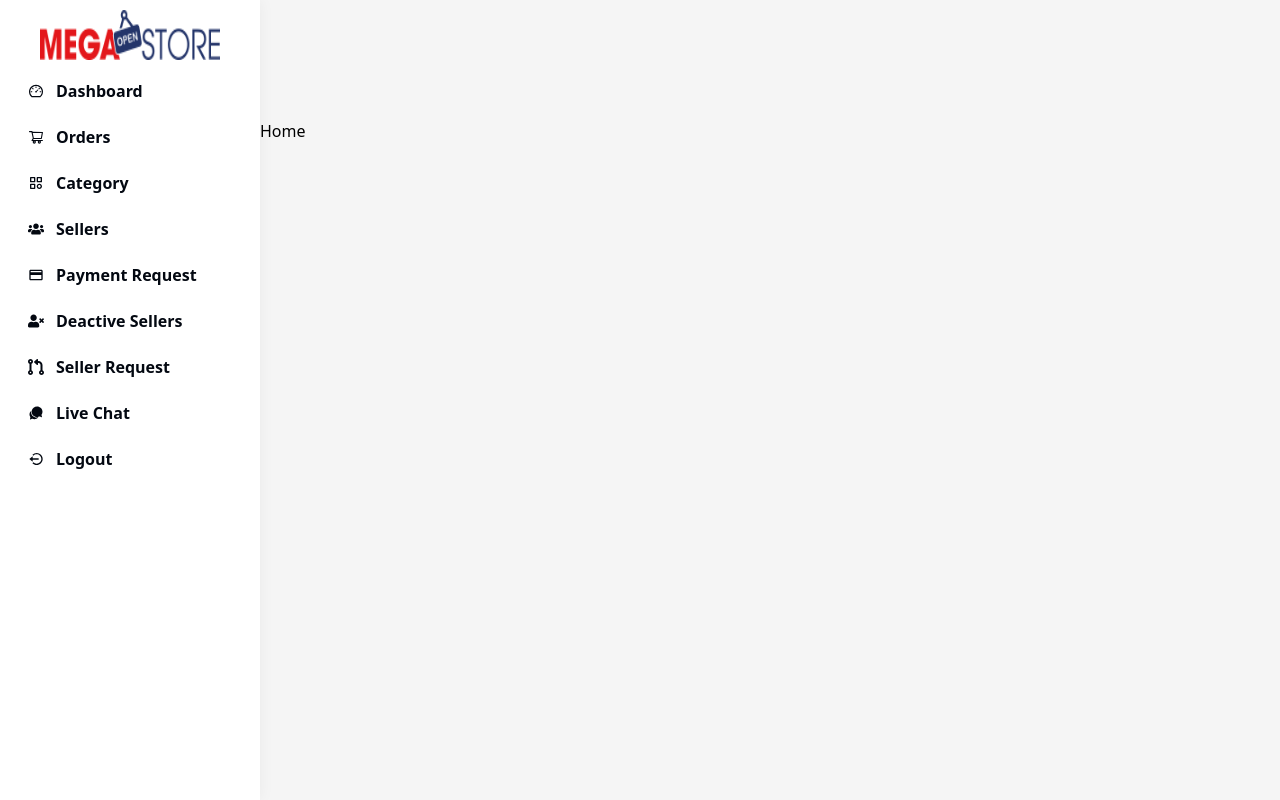
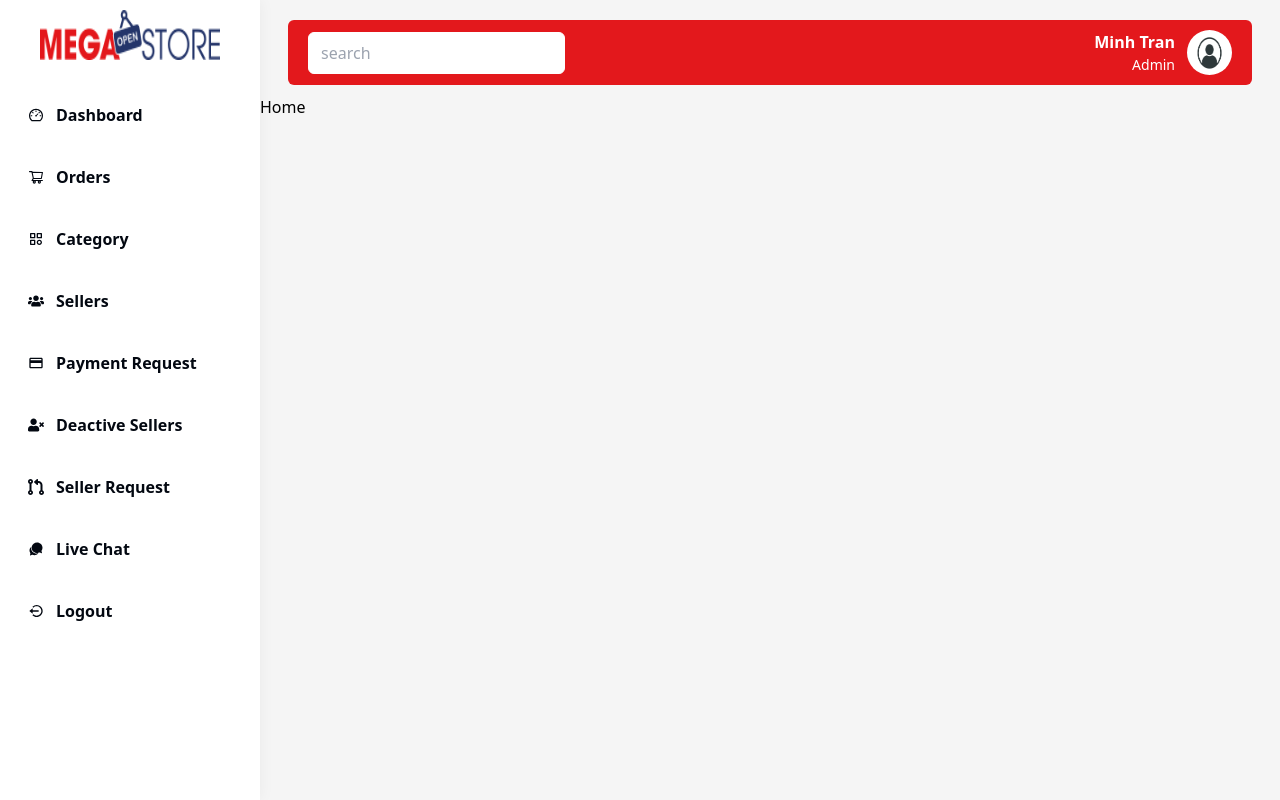
Before and after one commit to minh261002/Multi-Vendor-Ecommerce-Dashboard, a React (Create React App) app: page / in a window 1280 px wide. Built offline with nearby package versions, Linux system fonts and the light colour scheme.

Commit message:
Header design

```diff
--- a/src/layouts/Header.jsx
+++ b/src/layouts/Header.jsx
@@ -1,11 +1,36 @@
 import React from 'react';
+import { FaList } from 'react-icons/fa';
 
-const Header = () => {
+const Header = ({ showSidebar, setShowSidebar }) => {
     return (
         <div>
-            <h1>Header </h1>
+            <div className='fixed top-0 left-0 w-full py-5 px-2 lg:px-7 z-40'>
+                <div className='ml-0 lg:ml-[260px] rounded-md h-[65px] flex justify-between items-center bg-[#e3181c] px-5 transition-all'>
+
+                    <div onClick={() => setShowSidebar(!showSidebar)} className='w-[35px] flex lg:hidden h-[35px] rounded-sm bg-white shadow-lg hover:shadow-indigo-500/50 justify-center items-center cursor-pointer ' >
+                        <FaList className='text-black text-lg' />
+                    </div>
+
+                    <div className='hidden md:block'>
+                        <input className='px-3 py-2 outline-none border border-white bg-white border-slate-700 rounded-md text-[#423d72] focus:border-[#e3181c] overflow-hidden' type="text" name='search' placeholder='search' />
+                    </div>
+
+                    <div className='flex justify-center items-center gap-8 relative'>
+                        <div className='flex justify-center items-center'>
+                            <div className='flex justify-center items-center gap-3'>
+                                <div className='flex justify-center items-center flex-col text-end'>
+                                    <h2 className='text-md font-bold text-white'>Minh Tran</h2>
+                                    <span className='text-[14px] w-full font-normal text-white'>Admin</span>
+                                </div>
+                                <img className='w-[45px] h-[45px] rounded-full overflow-hidden' src="/images/admin.jpg" alt="" />
+
+                            </div>
+                        </div>
+
+                    </div>
+                </div>
+            </div>
         </div>
     );
 };
-
 export default Header;
--- a/src/layouts/MainLayout.jsx
+++ b/src/layouts/MainLayout.jsx
@@ -1,13 +1,15 @@
-import React from 'react';
+import React, { useState } from 'react';
 import { Outlet } from 'react-router-dom';
 import Header from './Header';
 import Sidebar from './Sidebar';
 
 const MainLayout = () => {
+    const [showSidebar, setShowSidebar] = useState(false)
+
     return (
         <div className='bg-[#f5f5f5] w-full min-h-screen'>
-            <Header />
-            <Sidebar />
+            <Header showSidebar={showSidebar} setShowSidebar={setShowSidebar} />
+            <Sidebar showSidebar={showSidebar} setShowSidebar={setShowSidebar} />
 
             <div className='ml-0 lg:ml-[260px] pt-[95px] transition-all'>
                 <Outlet />
--- a/src/layouts/Sidebar.jsx
+++ b/src/layouts/Sidebar.jsx
@@ -3,7 +3,7 @@
 import { getNav } from '../navigation/index';
 import { BiLogOutCircle } from "react-icons/bi";
 
-const Sidebar = () => {
+const Sidebar = ({ showSidebar, setShowSidebar }) => {
     const [allNav, setAllNav] = useState([])
     useEffect(() => {
         const navs = getNav('admin')
@@ -14,15 +14,14 @@
 
 
     return (
-        <div className={`w-[260px] fixed bg-[#fff] z-50 top-0 h-screen shadow-[0_0_15px_0_rgb(34_41_47_/_5%)] transition-all `}>
-            <div className='h-[70px] flex justify-center items-center'>
-                <Link to='/' className='w-[180px] h-[50px]'>
-                    <img className='w-full h-full' src="/images/logo.png" alt="" />
-                </Link>
-            </div>
+        <div className={`w-[260px] fixed bg-[#fff] z-50 top-0 h-screen shadow-[0_0_15px_0_rgb(34_41_47_/_5%)] transition-all ${showSidebar ? 'left-0' : '-left-[260px] lg:left-0'} `}>            <div className='h-[70px] flex justify-center items-center'>
+            <Link to='/' className='w-[180px] h-[50px]'>
+                <img className='w-full h-full' src="/images/logo.png" alt="" />
+            </Link>
+        </div>
 
-            <div className='px-[16px]'>
-                <ul>
+            <div className='px-[16px] mt-[24px]'>
+                <ul className='flex flex-col gap-4'>
                     {
                         allNav.map((n, i) => <li key={i}>
                             <Link to={n.path} className={`${pathname === n.path ? ' bg-[#e3181c] shadow-indigo-500/50 text-white duration-500' : 'text-[#030811] font-bold duration-200 '} px-[12px] py-[9px] rounded-sm flex justify-start items-center gap-[12px] hover:pl-4 transition-all w-full mb-1 `} >
```
Also changed, not shown: public/images/admin.jpg (added).
